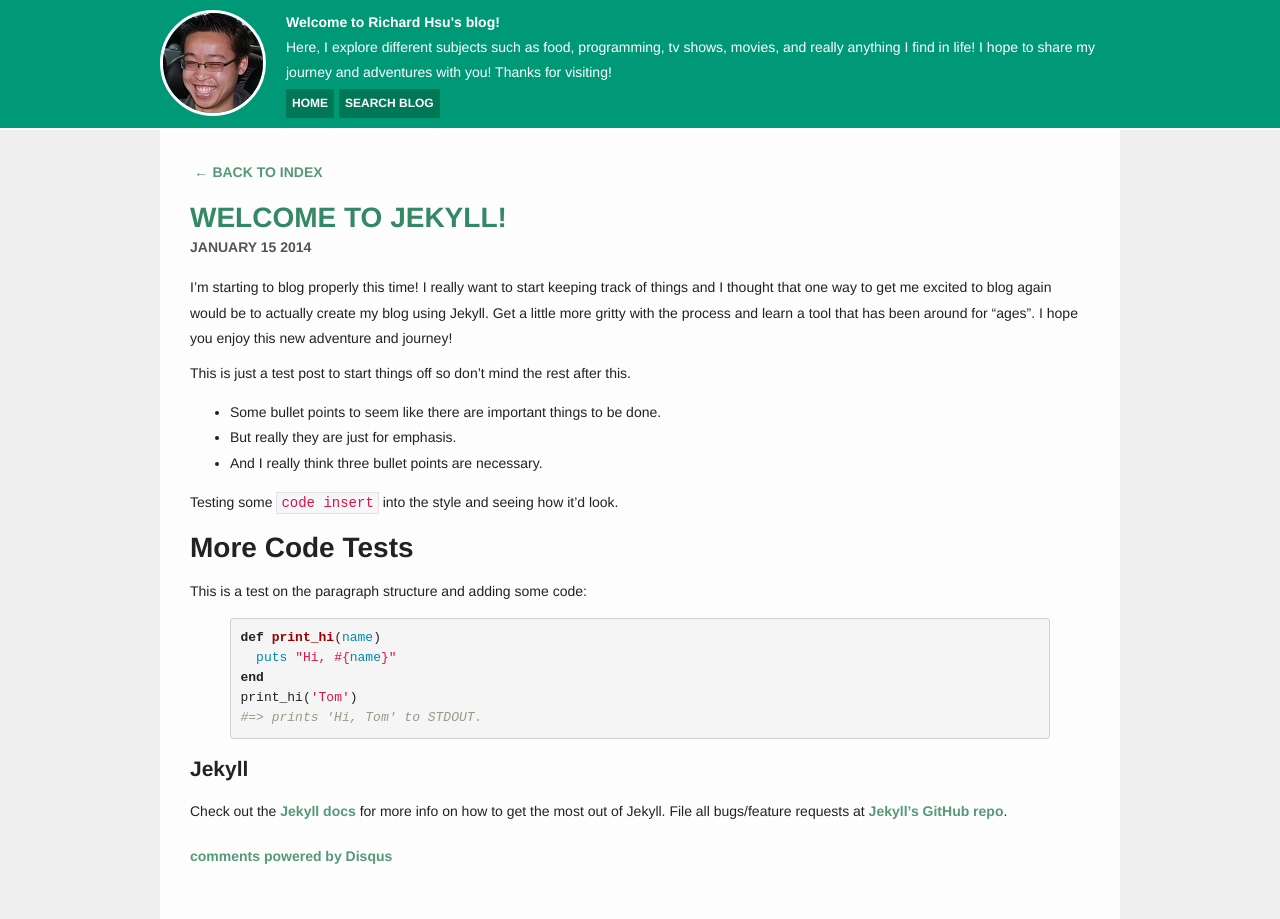
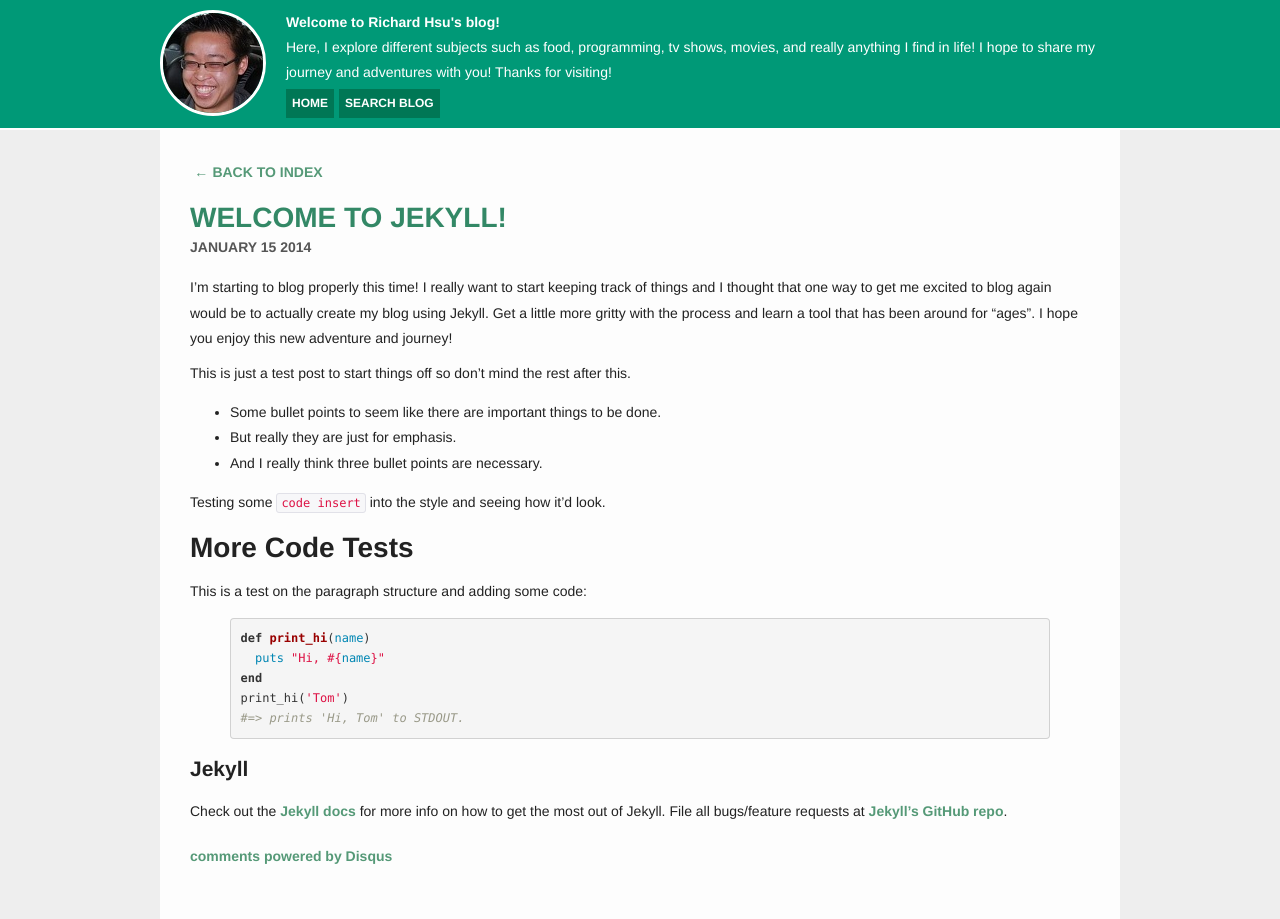
Before and after one commit to richardhsu/richardhsu.github.io, a Jekyll site: the page built from _posts/2014-01-15-welcome-to-jekyll.markdown, in a window 1280 px wide. Built offline with Jekyll 4.4.1, drawn with Linux system fonts in a browser that asks for light colours; Markdown is read by kramdown in place of the engine named in the settings; comment, search, counter and statistics services are not loaded.

Commit message:
Style update.

```diff
--- a/css/style.css
+++ b/css/style.css
@@ -22,6 +22,17 @@ p {
 blockquote {
   border-left: 3px solid #cccccc;
   padding-left: 10px;
+}
+
+code,
+pre {
+  padding: 0 3px 2px;
+  font-family: Monaco, Menlo, Consolas, "Courier New", monospace;
+  font-size: 12px;
+  color: #333333;
+  -webkit-border-radius: 3px;
+     -moz-border-radius: 3px;
+          border-radius: 3px;
 }
 
 code {
```
